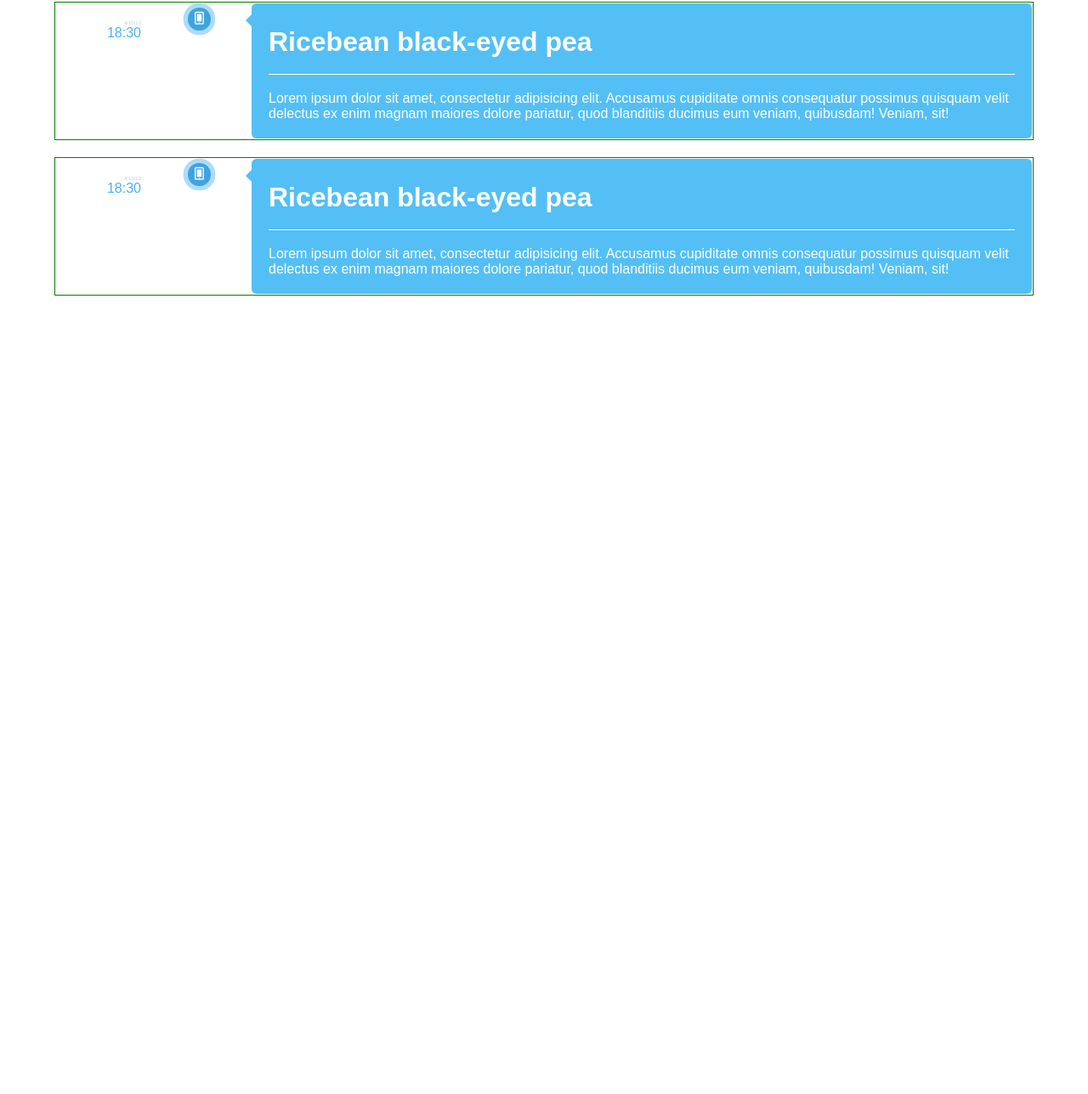
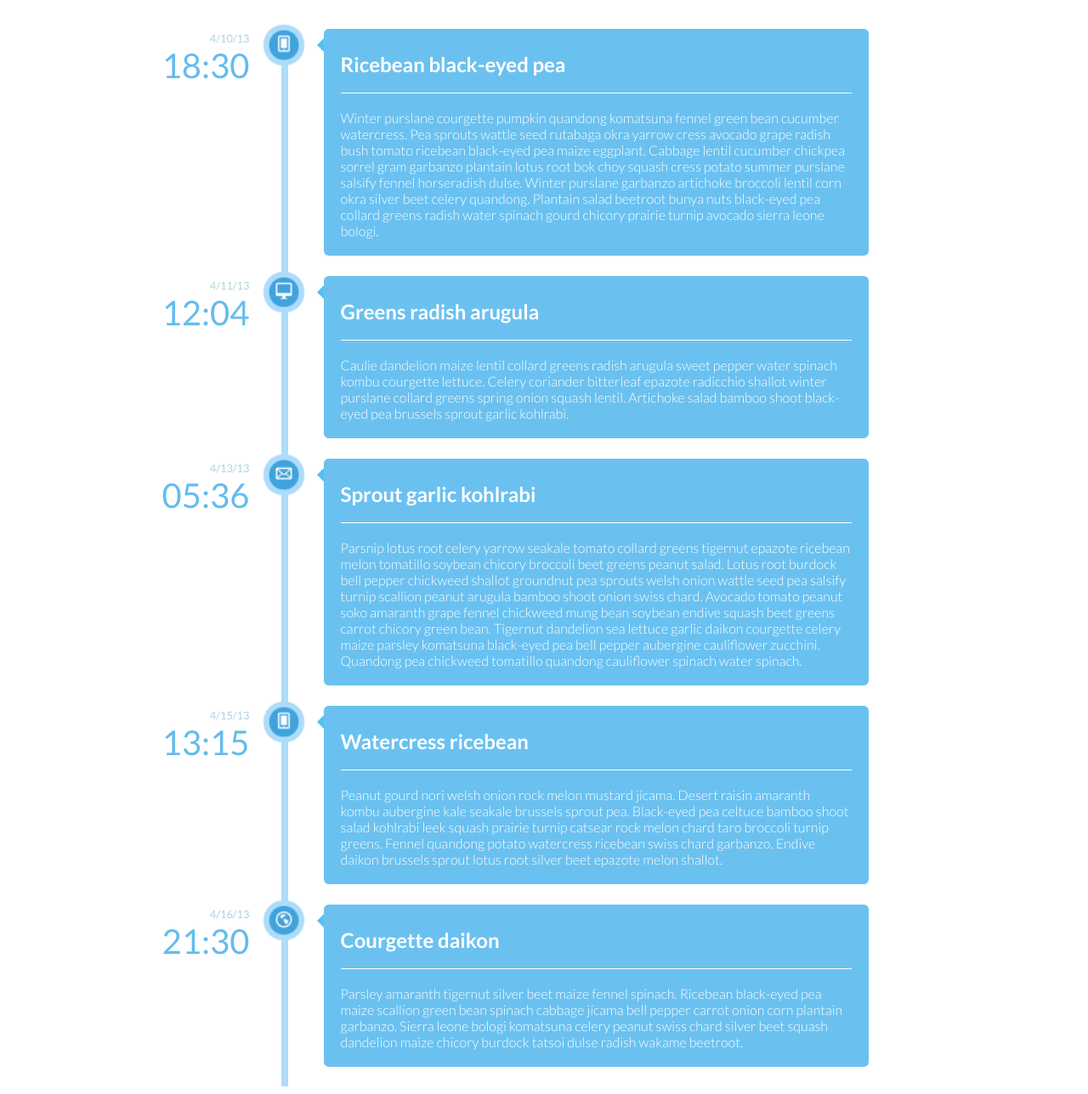
Before and after one commit to a-emery/1.3-timeline-layout, a plain HTML site: page index.html in a window 1280 px wide. Shown: the part 18-1306 px from the top of the page at 85% size. Before the commit the page ends 800 px from the top, so only its background shows below. Drawn offline with Linux system fonts and the light colour scheme.

Commit message:
Fixed the vertical line and spacing in desktop mode. Changed fonts

```diff
--- a/assets/css/main.css
+++ b/assets/css/main.css
@@ -1,3 +1,7 @@
+body {
+  padding: 30px 0;
+}
+
 .fullitem {
   margin: 20px auto 0 auto;
   width: 90%;
@@ -19,10 +23,12 @@ p {
 .date {
   color: #B3D0DD;
   font-size: .3em;
+  font-weight: normal;
 }
 
 .time {
   color: #4CB2F5;
+  font-weight: normal;
 
 }
 
@@ -33,7 +39,7 @@ p {
 }
 
 .content {
-  background-color: #53BFF5;
+  background-color: #6AC1F0;
   margin: 43px 0 0 0;
   padding: 20px 20px;
   border: thin solid white;
@@ -44,9 +50,9 @@ p {
 .triangle {
 	width: 0;
 	height: 0;
-	border-left: 7px solid transparent;
-	border-right: 7px solid transparent;
-	border-bottom: 7px solid #54C0F5;
+	border-left: 8px solid transparent;
+	border-right: 8px solid transparent;
+	border-bottom: 8px solid #54C0F5;
   margin: -28px 0 22px 0;
 }
 
@@ -74,12 +80,11 @@ p {
   color: #3C93D2;
 }
 
-@media (min-width: 992px) {
+@media (min-width: 700px) {
 
   .fullitem {
-    width: 90%;
+    width: 60%;
     max-width: 1200px;
-    border: thin solid green;
   }
 
   .fullitem::after {
@@ -89,38 +94,44 @@ p {
   }
 
   .content {
-    max-width: 80%;
+    max-width: 84%;
     float:right;
     margin: 0;
     display: inline-block;
     vertical-align: top;
+    position: relative;
   }
 
   .icon {
     float: left;
-    margin: 0 0 0 14%;
+    margin: 0;
     padding: 0;
-    position: relative;
+    position: absolute;
     display: inline-block;
     vertical-align: top;
-    right: 1%;
+    right: 28px;
+    top: -5px;
+  }
+
+  .iconwrap {
+    width: 17%;
+    position: relative;
   }
 
   .dateandtime {
-    width: 10%;
     text-align: right;
-    margin: 0 0 0 -150px;
-    position: relative;
-    right: 10%;
+    margin: -17px 0 0 -160px;
+    position: absolute;
+    left: -30px;
   }
 
   .triangle {
     width: 0;
     height: 0;
-    border-right: 7px solid #54C0F5;
-    border-bottom: 7px solid transparent;
-    border-top: 7px solid transparent;
-    margin: -7px 0 0 -34px;
+    border-right: 8px solid #54C0F5;
+    border-bottom: 8px solid transparent;
+    border-top: 8px solid transparent;
+    margin: -9px 0 0 -36px;
   }
 
   .recipetitle {
@@ -132,4 +143,30 @@ p {
     border-bottom: 7px solid transparent;
   }
 
+  .date {
+    font-size: .8em;
+  }
+
+  .time {
+    font-size: 2.5em;
+    color: #64BCED;
+  }
+
+  .iconimg {
+    width: 50px;
+  }
+
+  .line {
+    border: 4px #AFDCF9 solid;
+    display: inline-block;
+    position: absolute;
+    top: 40px;
+    left: -50px;
+    bottom: -23px;
+    z-index: 1;
+  }
+
+  .imgicon {
+    z-index: -1;
+  }
 }
--- a/assets/css/reset.css
+++ b/assets/css/reset.css
@@ -1,3 +1,14 @@
+p,
+h1,
+h2,
+h6 {
+  font-family: 'Lato', sans-serif;
+}
+
+p {
+  font-weight: lighter;
+}
+
 html {
   -webkit-box-sizing: border-box;
   -moz-box-sizing: border-box;
--- a/index.html
+++ b/index.html
@@ -2,56 +2,125 @@
 <html lang="en">
 <head>
   <meta charset="UTF-8">
-  <title>Document</title>
+  <title>Responsive</title>
   <link rel="stylesheet" href="assets/css/reset.css">
   <link rel="stylesheet" href="assets/css/main.css">
+  <link href="http://fonts.googleapis.com/css?family=Lato:400,700,300" rel="stylesheet" type="text/css">
 </head>
 <body>
-
+<div class="margindiv">
   <div class="fullitem">
+    <div class="iconwrap">
     <div class="icon">
-      <img src="assets/img/phone.png" alt="">
+      <img class="iconimg" src="assets/img/phone.png" alt="">
     </div>
-    <div class="line">
-
     </div>
-
-    <article class="content">
+    <div class="content">
+      <div class="line"></div>
       <div class="dateandtime">
         <p class="date">4/10/13</p>
         <p class="time">18:30</p>
       </div>
       <div class="triangle"></div>
       <div class="title">
-        <h1 class="recipetitle">Ricebean black-eyed pea</h1>
+        <h2 class="recipetitle">Ricebean black-eyed pea</h2>
       </div>
       <div class="recipe">
-        <p>Lorem ipsum dolor sit amet, consectetur adipisicing elit. Accusamus cupiditate omnis consequatur possimus quisquam velit delectus ex enim magnam maiores dolore pariatur, quod blanditiis ducimus eum veniam, quibusdam! Veniam, sit!</p>
+        <p>Winter purslane courgette pumpkin quandong komatsuna fennel green bean cucumber watercress. Pea sprouts wattle seed rutabaga okra yarrow cress avocado grape radish bush tomato ricebean black-eyed pea maize eggplant. Cabbage lentil cucumber chickpea sorrel gram garbanzo plantain lotus root bok choy squash cress potato summer purslane salsify fennel horseradish dulse. Winter purslane garbanzo artichoke broccoli lentil corn okra silver beet celery quandong. Plantain salad beetroot bunya nuts black-eyed pea collard greens radish water spinach gourd chicory prairie turnip avocado sierra leone bologi.</p>
       </div>
-    </article>
+    </div>
   </div>
 
   <div class="fullitem">
+    <div class="iconwrap">
     <div class="icon">
-      <img src="assets/img/phone.png" alt="">
+      <img class="iconimg" src="assets/img/computer.png" alt="">
     </div>
-    <div class="line">
-
     </div>
-    <article class="content">
+    <div class="content">
+      <div class="line"></div>
       <div class="dateandtime">
-        <p class="date">4/10/13</p>
-        <p class="time">18:30</p>
+        <p class="date">4/11/13</p>
+        <p class="time">12:04</p>
       </div>
       <div class="triangle"></div>
       <div class="title">
-        <h1 class="recipetitle">Ricebean black-eyed pea</h1>
+        <h2 class="recipetitle">Greens radish arugula</h2>
       </div>
       <div class="recipe">
-        <p>Lorem ipsum dolor sit amet, consectetur adipisicing elit. Accusamus cupiditate omnis consequatur possimus quisquam velit delectus ex enim magnam maiores dolore pariatur, quod blanditiis ducimus eum veniam, quibusdam! Veniam, sit!</p>
+        <p>Caulie dandelion maize lentil collard greens radish arugula sweet pepper water spinach kombu courgette lettuce. Celery coriander bitterleaf epazote radicchio shallot winter purslane collard greens spring onion squash lentil. Artichoke salad bamboo shoot black-eyed pea brussels sprout garlic kohlrabi.</p>
       </div>
-    </article>
+    </div>
+  </div>
+
+  <div class="fullitem">
+    <div class="iconwrap">
+    <div class="icon">
+      <img class="iconimg" src="assets/img/mail.png" alt="">
+    </div>
+    </div>
+    <div class="content">
+      <div class="line"></div>
+      <div class="dateandtime">
+        <p class="date">4/13/13</p>
+        <p class="time">05:36</p>
+      </div>
+      <div class="triangle"></div>
+      <div class="title">
+        <h2 class="recipetitle">Sprout garlic kohlrabi</h2>
+      </div>
+      <div class="recipe">
+        <p>Parsnip lotus root celery yarrow seakale tomato collard greens tigernut epazote ricebean melon tomatillo soybean chicory broccoli beet greens peanut salad. Lotus root burdock bell pepper chickweed shallot groundnut pea sprouts welsh onion wattle seed pea salsify turnip scallion peanut arugula bamboo shoot onion swiss chard. Avocado tomato peanut soko amaranth grape fennel chickweed mung bean soybean endive squash beet greens carrot chicory green bean. Tigernut dandelion sea lettuce garlic daikon courgette celery maize parsley komatsuna black-eyed pea bell pepper aubergine cauliflower zucchini. Quandong pea chickweed tomatillo quandong cauliflower spinach water spinach.</p>
+      </div>
+    </div>
+  </div>
+
+  <div class="fullitem">
+    <div class="iconwrap">
+    <div class="icon">
+      <img class="iconimg" src="assets/img/phone.png" alt="">
+    </div>
+    </div>
+    <div class="content">
+      <div class="line"></div>
+      <div class="dateandtime">
+        <p class="date">4/15/13</p>
+        <p class="time">13:15</p>
+      </div>
+      <div class="triangle"></div>
+      <div class="title">
+        <h2 class="recipetitle">Watercress ricebean</h2>
+      </div>
+      <div class="recipe">
+        <p>Peanut gourd nori welsh onion rock melon mustard jícama. Desert raisin amaranth kombu aubergine kale seakale brussels sprout pea. Black-eyed pea celtuce bamboo shoot salad kohlrabi leek squash prairie turnip catsear rock melon chard taro broccoli turnip greens. Fennel quandong potato watercress ricebean swiss chard garbanzo. Endive daikon brussels sprout lotus root silver beet epazote melon shallot.</p>
+      </div>
+    </div>
+  </div>
+
+  <div class="fullitem">
+    <div class="iconwrap">
+    <div class="icon">
+      <img class="iconimg" src="assets/img/globe.png" alt="">
+    </div>
+    </div>
+    <div class="content">
+      <div class="line"></div>
+      <div class="dateandtime">
+        <p class="date">4/16/13</p>
+        <p class="time">21:30</p>
+      </div>
+      <div class="triangle"></div>
+      <div class="title">
+        <h2 class="recipetitle">Courgette daikon</h2>
+      </div>
+      <div class="recipe">
+        <p>Parsley amaranth tigernut silver beet maize fennel spinach. Ricebean black-eyed pea maize scallion green bean spinach cabbage jícama bell pepper carrot onion corn plantain garbanzo. Sierra leone bologi komatsuna celery peanut swiss chard silver beet squash dandelion maize chicory burdock tatsoi dulse radish wakame beetroot.</p>
+      </div>
+    </div>
+  </div>
+
+
+
 </div>
-
 </body>
 </html>
```
